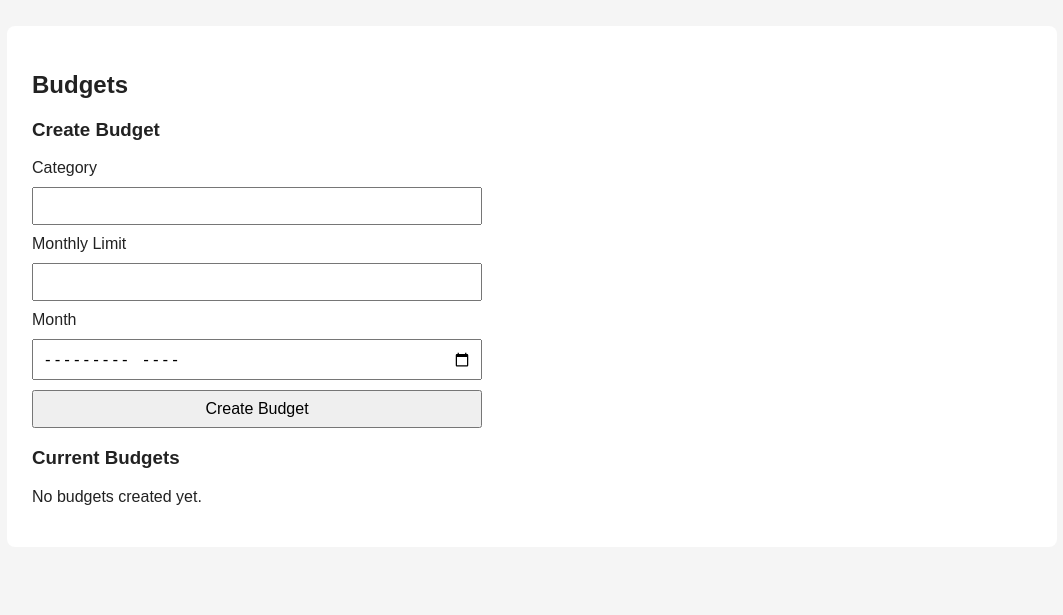
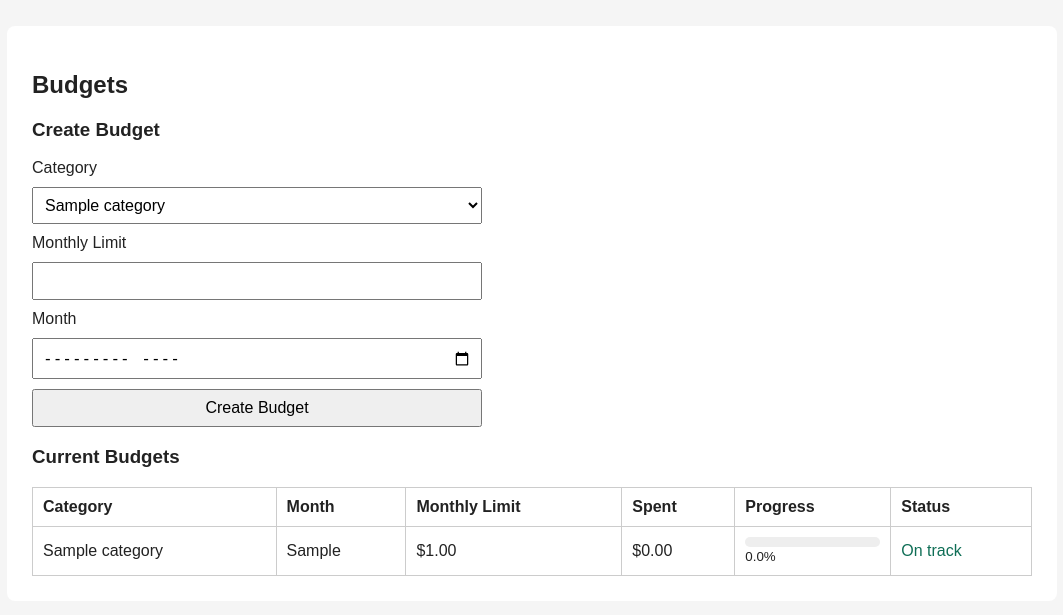
Before and after one commit to sia0220/personal-finance-expense-tracker, a Flask app: page /budgets in a window 1280 px wide. Shown: the part 142-757 px from the top of the page, without its empty margins (108-1171 px from the left). Run offline with Flask 3, Linux system fonts and the light colour scheme; tables that the repository leaves empty hold one stand-in row (values such as "Sample post"); data that the repository does not hold is empty.

Commit message:
Update budgets.html

```diff
--- a/templates/budgets.html
+++ b/templates/budgets.html
@@ -1,27 +1,78 @@
 {% extends "base.html" %}
-
 {% block content %}
 <h2>Budgets</h2>
 
 <section>
     <h3>Create Budget</h3>
-
-    <form>
-        <label for="category">Category</label>
-        <input type="text" id="category" name="category">
+    <form method="POST" action="{{ url_for('create_budget') }}">
+        <label for="category_id">Category</label>
+        <select id="category_id" name="category_id" required>
+            {% for c in categories %}
+                <option value="{{ c.category_id }}">{{ c.name }}</option>
+            {% endfor %}
+        </select>
 
         <label for="monthly_limit">Monthly Limit</label>
-        <input type="number" id="monthly_limit" name="monthly_limit" step="0.01">
+        <input type="number" id="monthly_limit" name="monthly_limit"
+               step="0.01" min="0.01" required>
 
         <label for="month">Month</label>
-        <input type="month" id="month" name="month">
+        <input type="month" id="month" name="month" required>
 
-        <button type="button">Create Budget</button>
+        <button type="submit">Create Budget</button>
     </form>
 </section>
 
 <section>
     <h3>Current Budgets</h3>
+    {% if budgets %}
+    <table>
+        <thead>
+            <tr>
+                <th>Category</th>
+                <th>Month</th>
+                <th>Monthly Limit</th>
+                <th>Spent</th>
+                <th>Progress</th>
+                <th>Status</th>
+            </tr>
+        </thead>
+        <tbody>
+            {% for b in budgets %}
+            <tr>
+                <td>{{ b.category_name }}</td>
+                <td>{{ b.month }}</td>
+                <td>${{ "%.2f"|format(b.monthly_limit) }}</td>
+                <td>${{ "%.2f"|format(b.spending) }}</td>
+                <td>
+                    {% set bar = b.percent if b.percent < 100 else 100 %}
+                    {% if b.alert_type == 'over limit' %}
+                        {% set color = '#E24B4A' %}
+                    {% elif b.alert_type == 'near limit' %}
+                        {% set color = '#EF9F27' %}
+                    {% else %}
+                        {% set color = '#1D9E75' %}
+                    {% endif %}
+                    <div style="height:10px;background:#eee;border-radius:5px;overflow:hidden;">
+                        <div style="height:100%;width:{{ bar }}%;background:{{ color }};"></div>
+                    </div>
+                    <small>{{ b.percent }}%</small>
+                </td>
+                <td>
+                    {% if b.alert_type == 'over limit' %}
+                        <span style="color:#A32D2D;font-weight:bold;">Over limit</span>
+                    {% elif b.alert_type == 'near limit' %}
+                        <span style="color:#854F0B;font-weight:bold;">Near limit</span>
+                    {% else %}
+                        <span style="color:#0F6E56;">On track</span>
+                    {% endif %}
+                </td>
+            </tr>
+            {% endfor %}
+        </tbody>
+    </table>
+    {% else %}
     <p>No budgets created yet.</p>
+    {% endif %}
 </section>
 {% endblock %}
```
